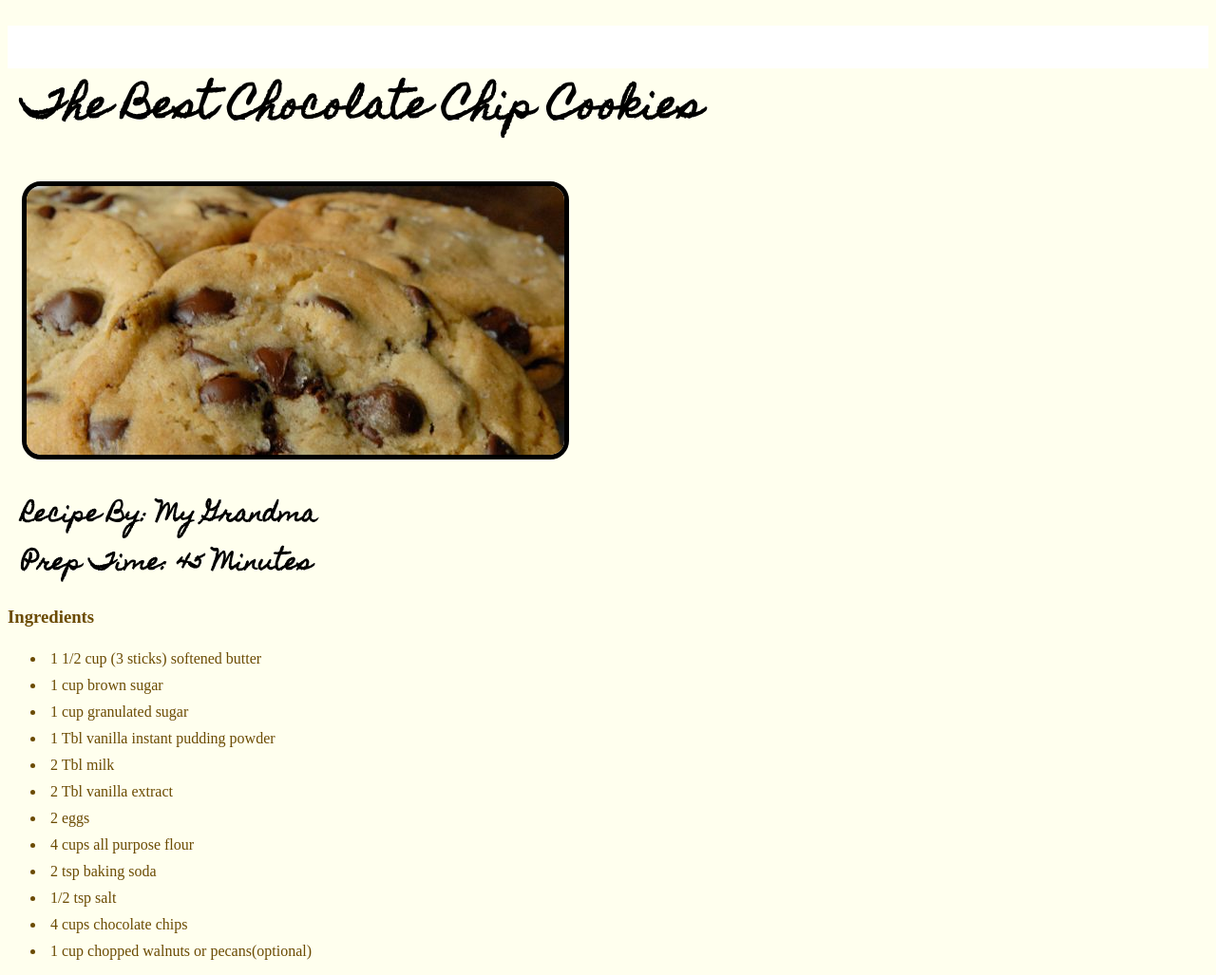
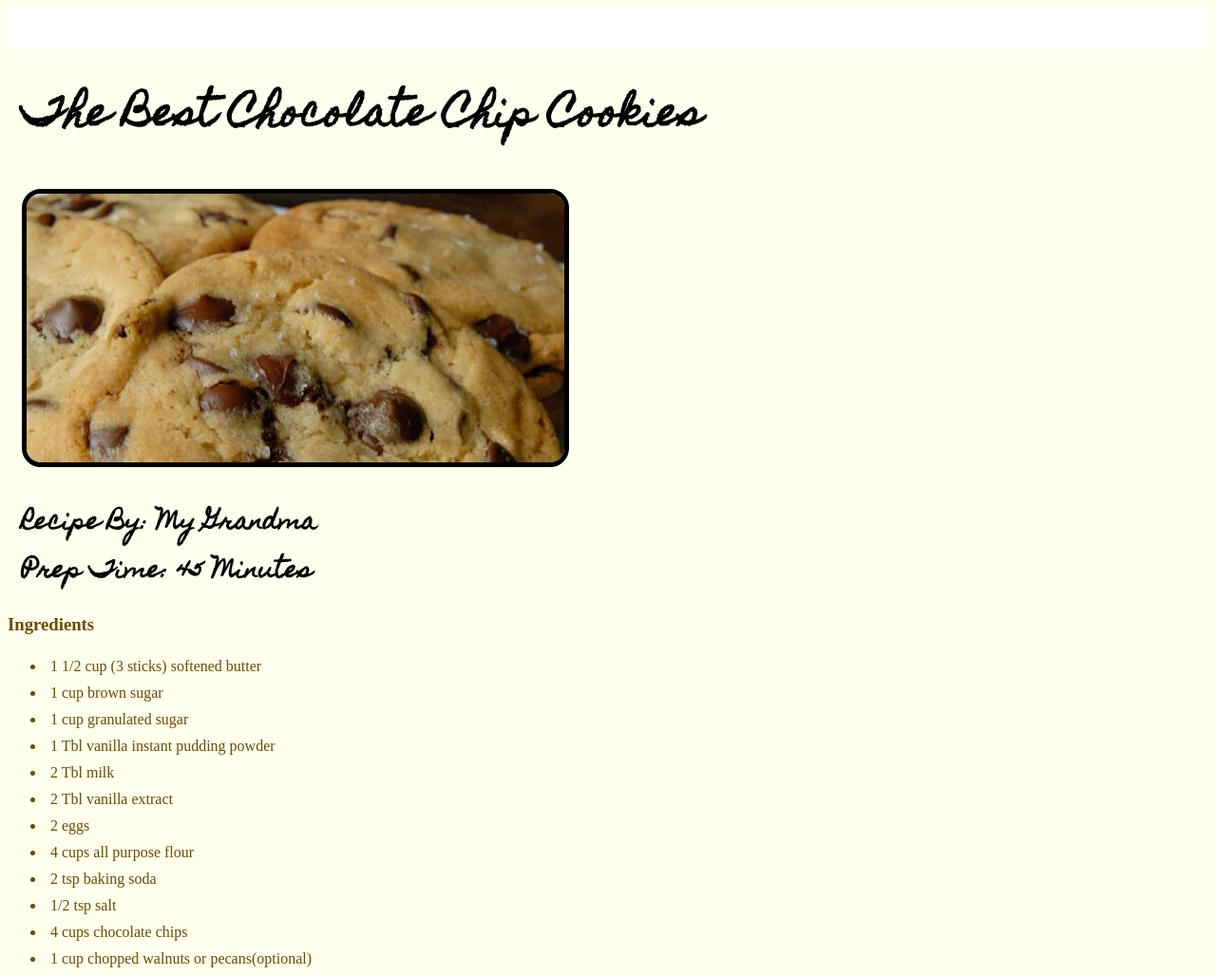
Before and after one commit to shearsy636/new-cookies, a plain HTML site: page index.html in a window 1280 px wide. Shown: the top 1027 px of the page at 95% size. Drawn offline with Linux system fonts and the light colour scheme.

Commit message:
changed-border

```diff
--- a/style.css
+++ b/style.css
@@ -1,6 +1,7 @@
 body {
   background-color: #FFE;
   color: #6b4b02;
+  border-top: 45px solid white;
 }
 h1 {
   font-size: 40px;
@@ -8,8 +9,6 @@ h1 {
   color: black;
   font-family: 'Homemade Apple', cursive;
   padding-left: 15px;
-  padding-top: -10px;
-  border-top: 45px solid white;
 }
 h2{
   font-family: 'Homemade Apple', cursive;
```
